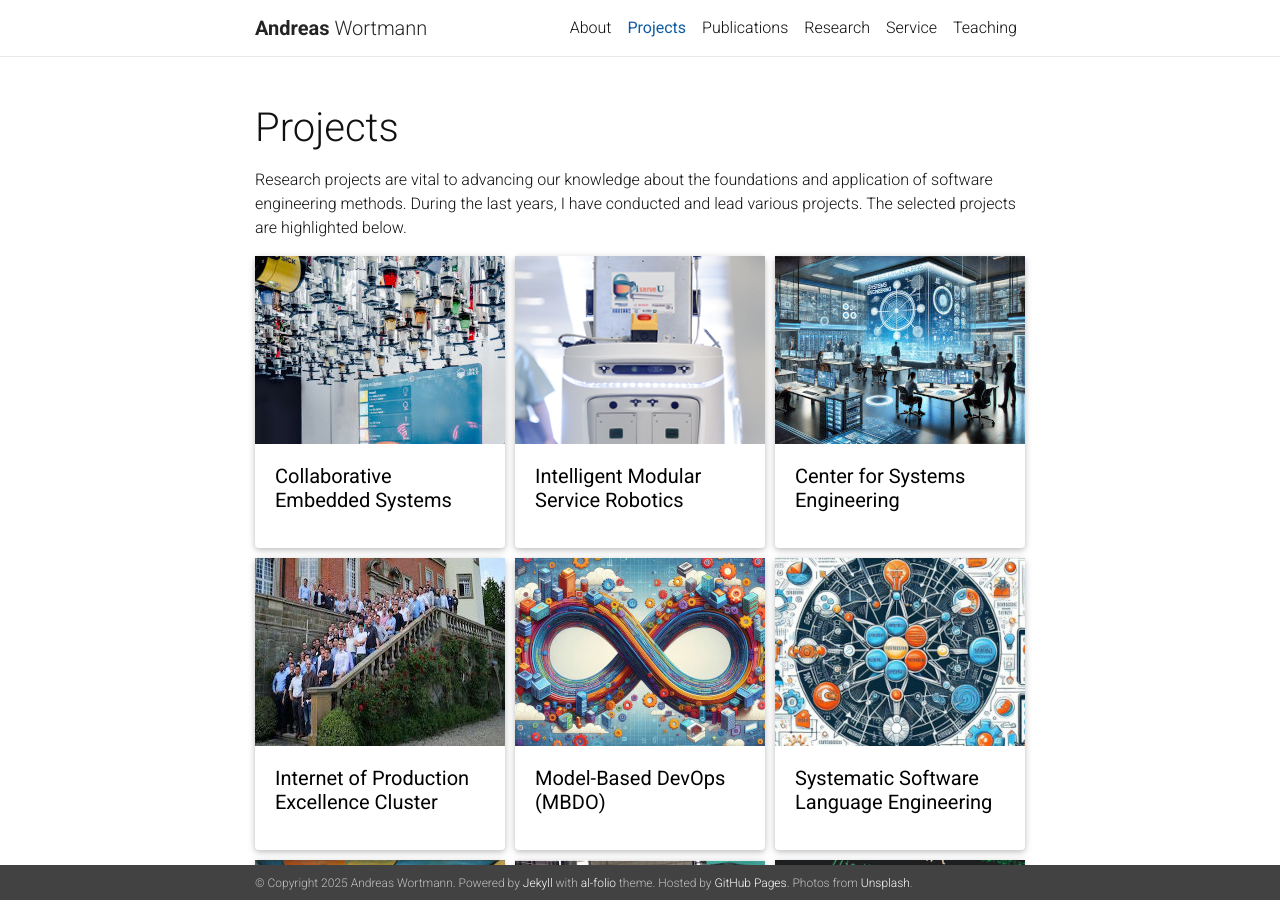
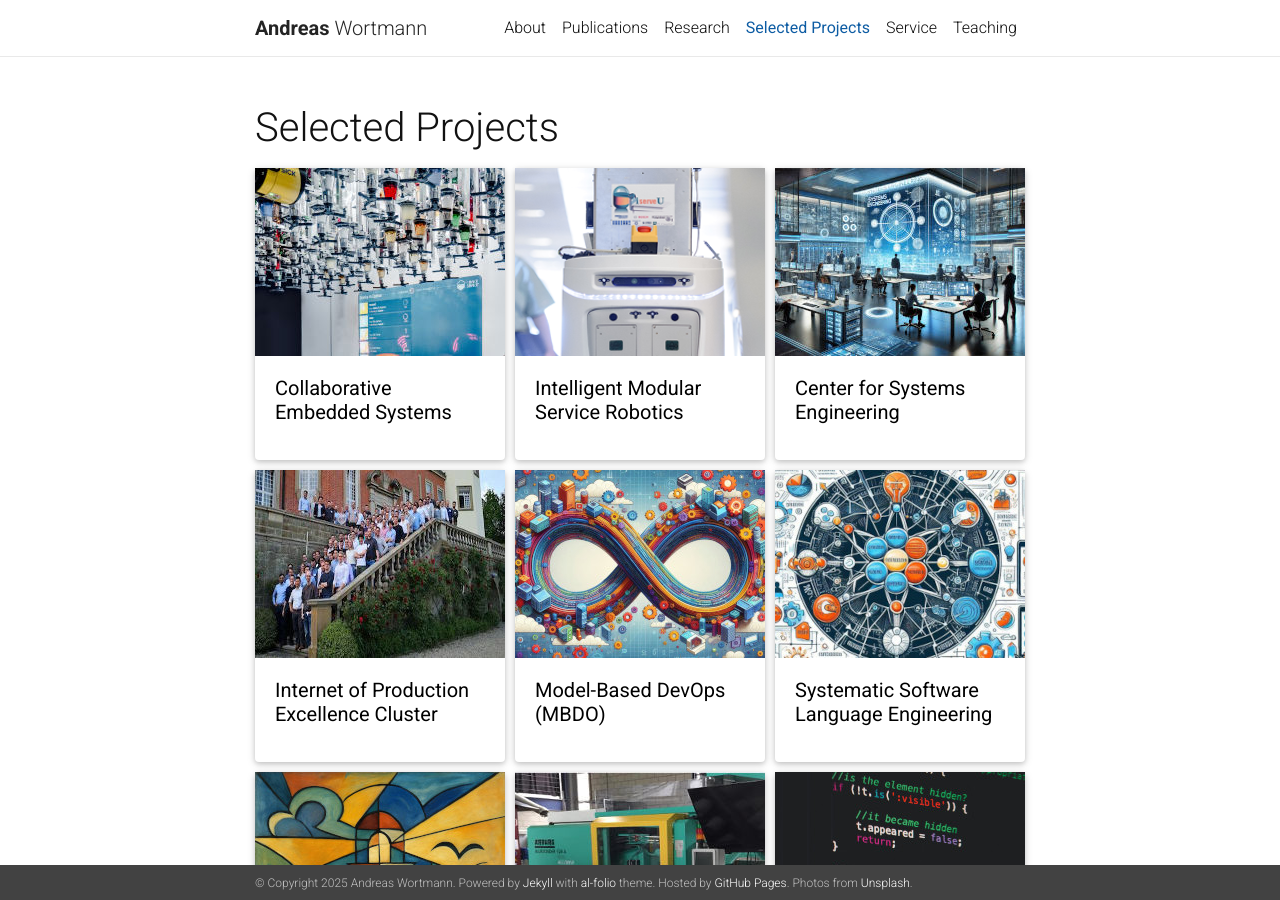
Before and after one commit to awortmann/awortmann.github.io, a Jekyll site: the page built from _pages/projects.md, in a window 1280 px wide and 900 px high. Built offline with Jekyll 4.4.1, drawn with Linux system fonts in a browser that asks for light colours; nearby versions of some CDN libraries; a style sheet for code colours, icons or effects is not loaded.

Commit message:
Minor update

```diff
--- a/_pages/projects.md
+++ b/_pages/projects.md
@@ -1,12 +1,10 @@
 ---
 layout: page
-title: Projects
+title: Selected Projects
 permalink: /projects/
 description:
 nav: true
 ---
-
-Research projects are vital to advancing our knowledge about the foundations and application of software engineering methods. During the last years, I have conducted and lead various projects. The selected projects are highlighted below.
 
 <div class="projects grid">
 
```
